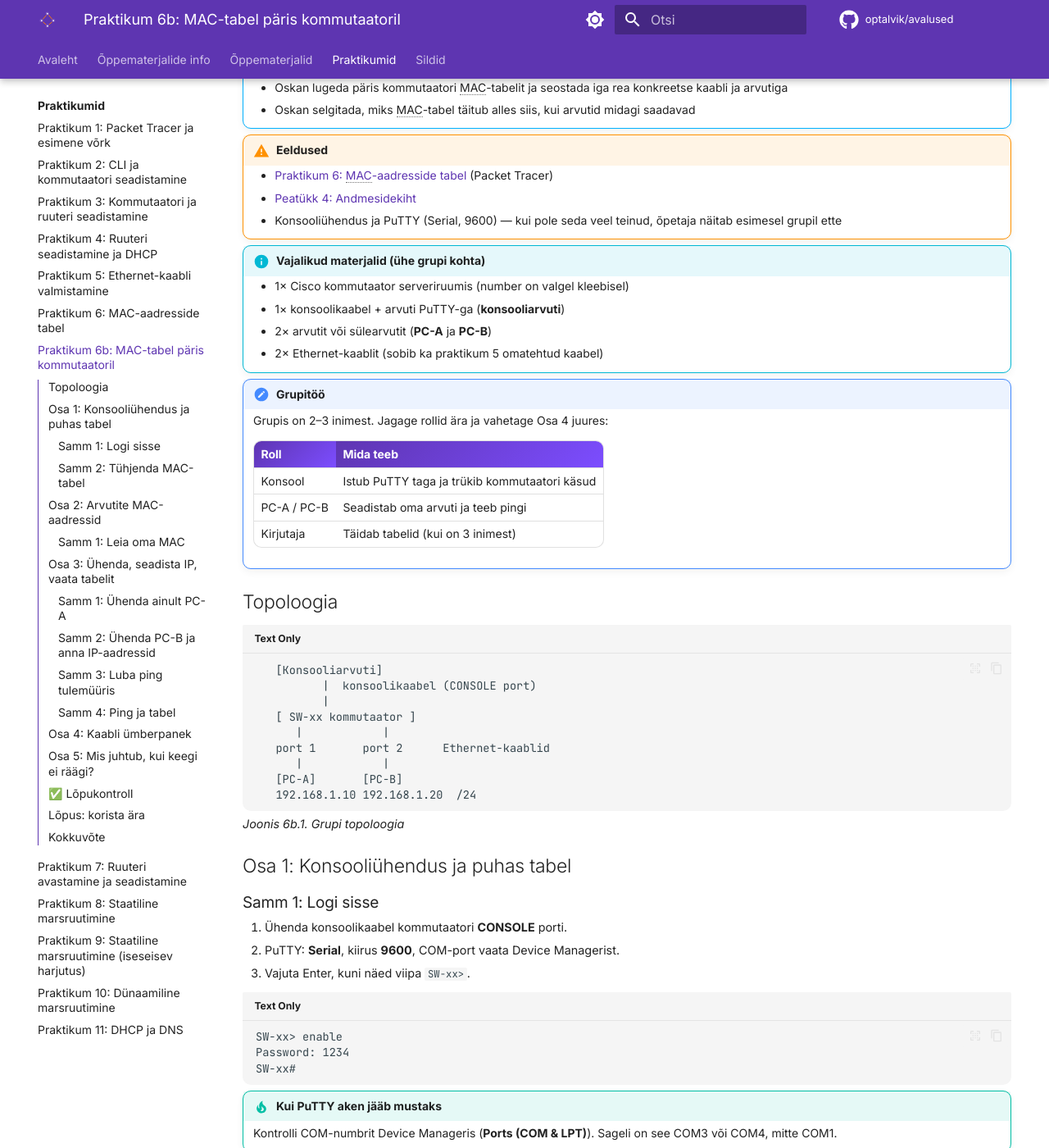
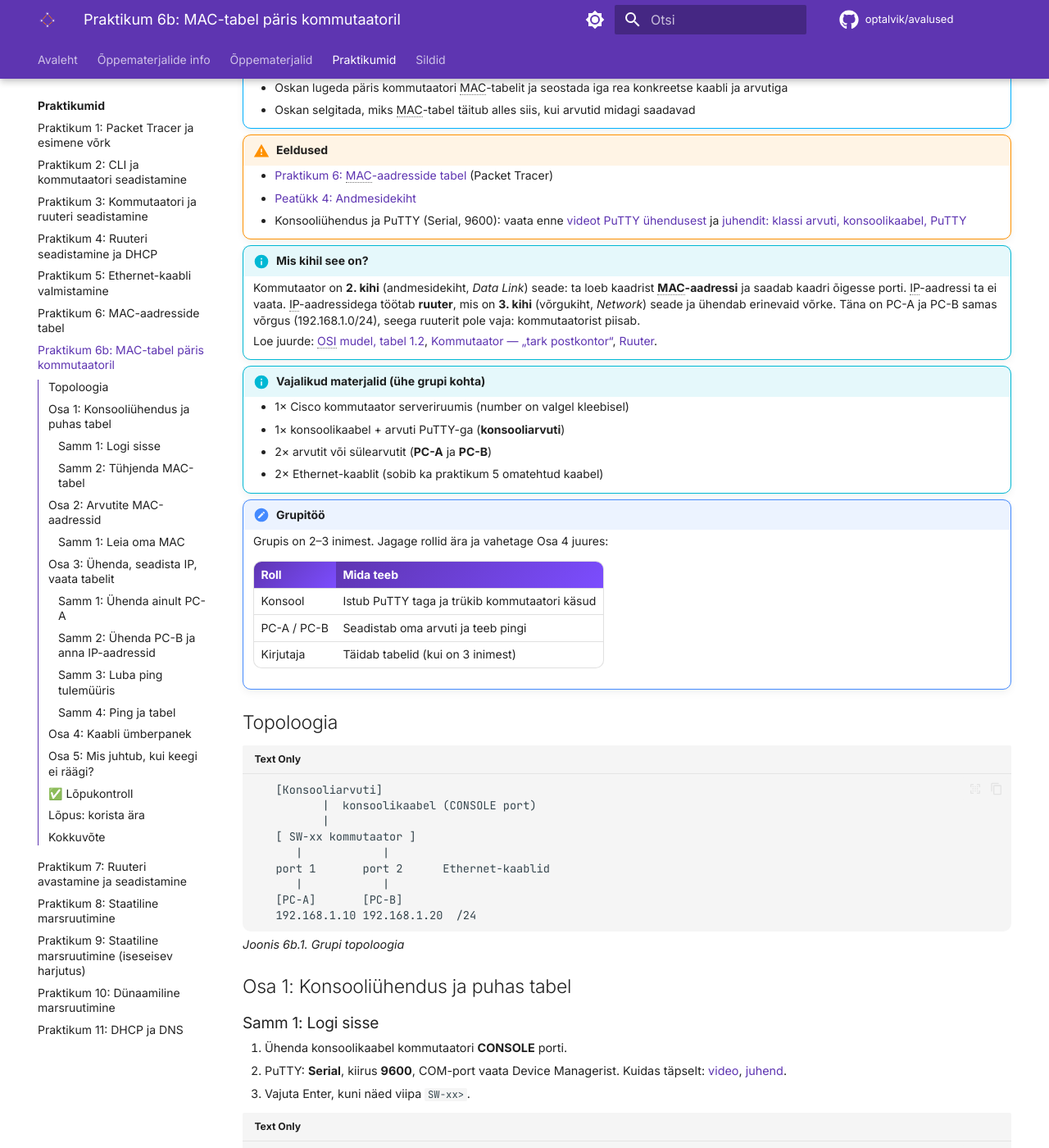
Before and after one commit to optalvik/avalused, an MkDocs documentation site: the page built from docs/praktikumid/praktikum_06b.md, in a window 1280 px wide and 1400 px high, scrolled down 362 px. Shown: the whole window at 82% size. Built offline with MkDocs 1.6.1 and Material for MkDocs 9.7.7, drawn with Linux system fonts in a browser that asks for light colours; comment, search, counter and statistics services are not loaded.

Commit message:
Praktikum 6b: PuTTY video ja juhend, mis OSI kihil kommutaator ja ruuter (#5)
Co-authored-by: Maria Talvik <mariatalvik1@gmail.com>

````diff
--- a/docs/praktikumid/praktikum_06b.md
+++ b/docs/praktikumid/praktikum_06b.md
@@ -19,7 +19,12 @@ Praktikumis 6 nägid Packet Traceris, kuidas kommutaator MAC-aadresse õpib. Nü
 !!! warning "Eeldused"
     - [Praktikum 6: MAC-aadresside tabel](praktikum_06.md) (Packet Tracer)
     - [Peatükk 4: Andmesidekiht](../teooria/04_andmesidekiht.md)
-    - Konsooliühendus ja PuTTY (Serial, 9600) — kui pole seda veel teinud, õpetaja näitab esimesel grupil ette
+    - Konsooliühendus ja PuTTY (Serial, 9600): vaata enne [videot PuTTY ühendusest](https://drive.google.com/file/d/1y2phgdB0MZ0k9rTrmo_ES2ae5jxHEo1a/view?usp=sharing) ja [juhendit: klassi arvuti, konsoolikaabel, PuTTY](https://docs.google.com/document/d/12NH_-liylELLgUhspfoTXxHba21JFe0_eW3Jok0Zffk/edit?usp=sharing)
+
+!!! info "Mis kihil see on?"
+    Kommutaator on **2. kihi** (andmesidekiht, *Data Link*) seade: ta loeb kaadrist **MAC-aadressi** ja saadab kaadri õigesse porti. IP-aadressi ta ei vaata. IP-aadressidega töötab **ruuter**, mis on **3. kihi** (võrgukiht, *Network*) seade ja ühendab erinevaid võrke. Täna on PC-A ja PC-B samas võrgus (192.168.1.0/24), seega ruuterit pole vaja: kommutaatorist piisab.
+
+    Loe juurde: [OSI mudel, tabel 1.2](../teooria/01_protokollid_mudelid.md#osi-mudel), [Kommutaator — „tark postkontor“](../teooria/04_andmesidekiht.md#kommutaator-tark-postkontor), [Ruuter](../teooria/06_vorgukiht.md#ruuter-vorkude-vaheline-teejuht).
 
 !!! info "Vajalikud materjalid (ühe grupi kohta)"
     - 1× Cisco kommutaator serveriruumis (number on valgel kleebisel)
@@ -57,7 +62,7 @@ Praktikumis 6 nägid Packet Traceris, kuidas kommutaator MAC-aadresse õpib. Nü
 ### Samm 1: Logi sisse
 
 1. Ühenda konsoolikaabel kommutaatori **CONSOLE** porti.
-2. PuTTY: **Serial**, kiirus **9600**, COM-port vaata Device Managerist.
+2. PuTTY: **Serial**, kiirus **9600**, COM-port vaata Device Managerist. Kuidas täpselt: [video](https://drive.google.com/file/d/1y2phgdB0MZ0k9rTrmo_ES2ae5jxHEo1a/view?usp=sharing), [juhend](https://docs.google.com/document/d/12NH_-liylELLgUhspfoTXxHba21JFe0_eW3Jok0Zffk/edit?usp=sharing).
 3. Vajuta Enter, kuni näed viipa `SW-xx>`.
 
 ```text
````
